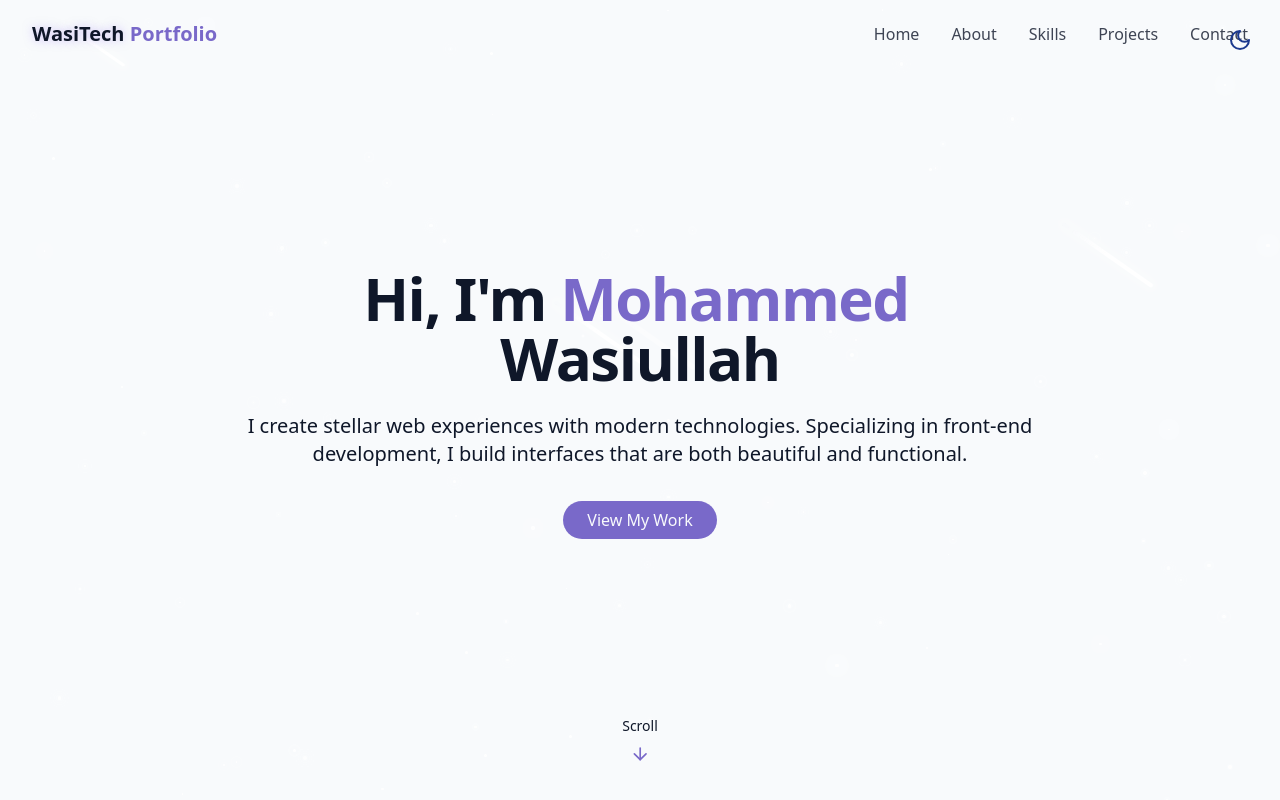
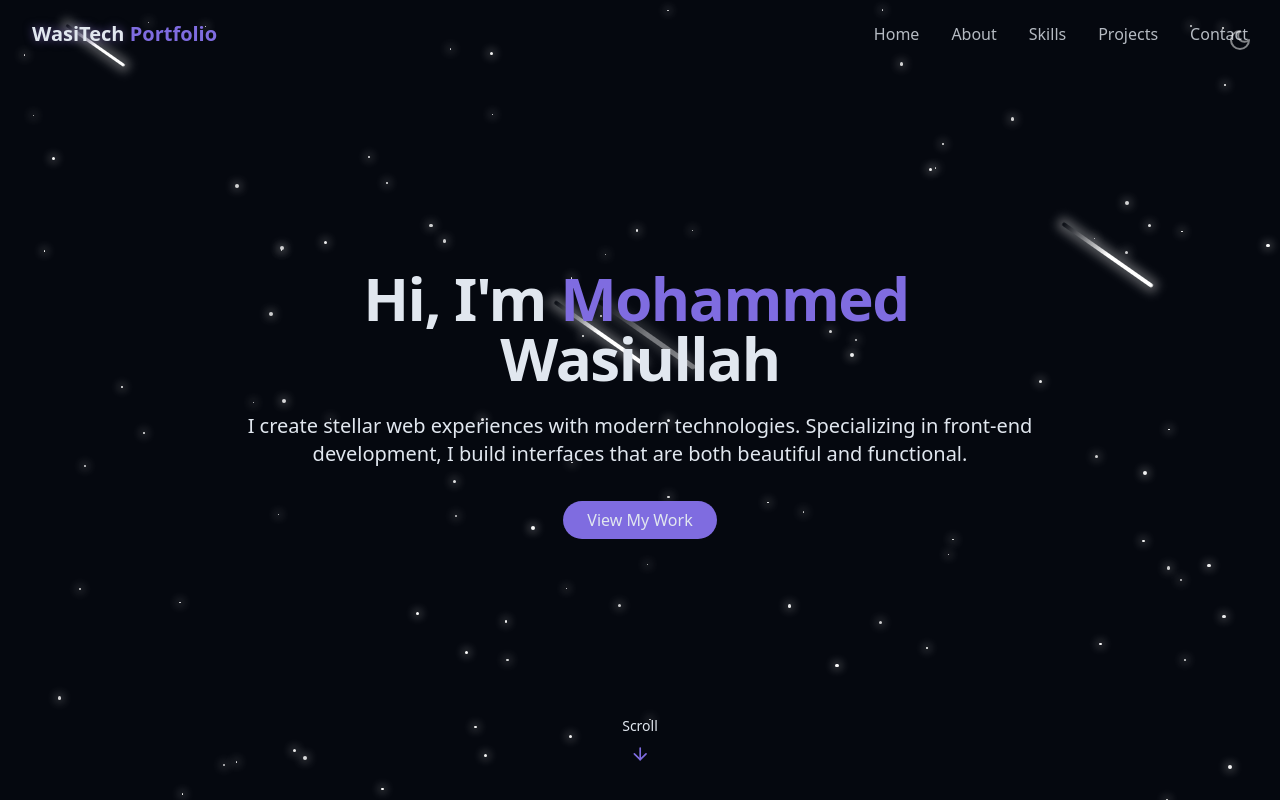
Before and after one commit to mohammedwasiulla/portfoliowebsite, a React (Vite) app: page / in a window 1280 px wide. Shown: the top 800 px of the page. Built offline with nearby package versions, Linux system fonts and the light colour scheme.

Commit message:
Update ThemeToggle.jsx

```diff
--- a/src/components/ThemeToggle.jsx
+++ b/src/components/ThemeToggle.jsx
@@ -1,46 +1,25 @@
-import { Moon, Sun } from "lucide-react";
-import { useEffect, useState } from "react";
+import { useEffect } from "react";
+
+import { Moon } from "lucide-react";
+ // No need for Sun icon if toggle is disabled
 import { cn } from "@/lib/utils";
 
 export const ThemeToggle = () => {
-  const [isDarkMode, setIsDarkMode] = useState(true);
-
+  // Always dark mode: apply class once
   useEffect(() => {
-    const storedTheme = localStorage.getItem("theme");
-    if (storedTheme === "dark") {
-      setIsDarkMode(true);
-      document.documentElement.classList.add("dark");
-    } else {
-      localStorage.setItem("theme", "light");
-      setIsDarkMode(false);
-    }
+    document.documentElement.classList.add("dark");
   }, []);
-
-  const toggleTheme = () => {
-    if (isDarkMode) {
-      document.documentElement.classList.remove("dark");
-      localStorage.setItem("theme", "light");
-      setIsDarkMode(false);
-    } else {
-      document.documentElement.classList.add("dark");
-      localStorage.setItem("theme", "dark");
-      setIsDarkMode(true);
-    }
-  };
 
   return (
     <button
-      onClick={toggleTheme}
       className={cn(
         "fixed max-sm:hidden top-5 right-5 z-50 p-2 rounded-full transition-colors duration-300",
-        "focus:outlin-hidden"
+        "focus:outline-none cursor-not-allowed opacity-50"
       )}
+      disabled
+      title="Dark mode enabled"
     >
-      {isDarkMode ? (
-        <Sun className="h-6 w-6 text-yellow-300" />
-      ) : (
-        <Moon className="h-6 w-6 text-blue-900" />
-      )}
+      <Moon className="h-6 w-6 text-white" />
     </button>
   );
 };
```
